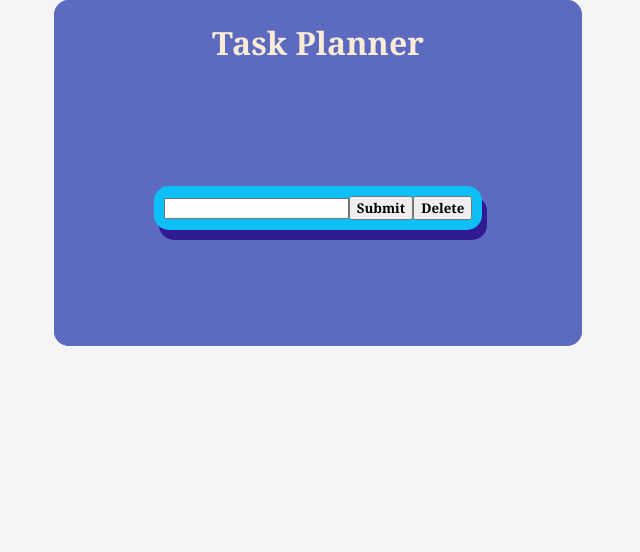
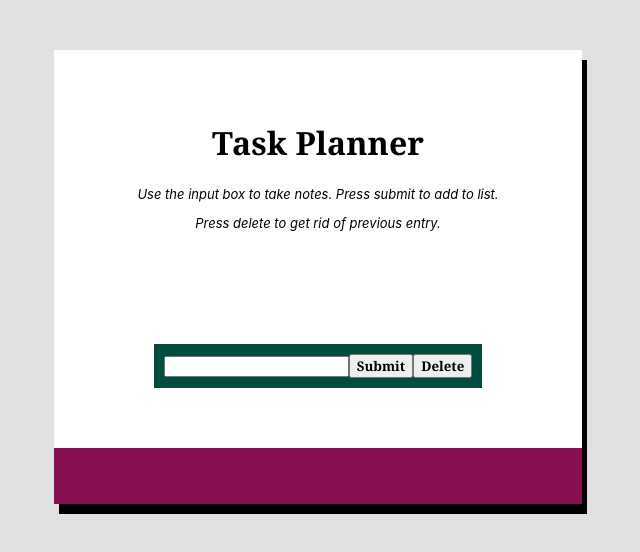
Before and after one commit to nycbeardo/react-todolist, a React (Create React App) app: page / in a window 1280 px wide. Shown: the top 552 px of the page, without its empty margins (322-962 px from the left). Built offline with nearby package versions, Linux system fonts and the light colour scheme.

Commit message:
Design changes

```diff
--- a/src/App.js
+++ b/src/App.js
@@ -36,6 +36,8 @@ export default class App extends Component {
     {return (
       <div>
       <h1>Task Planner</h1>
+      <p>Use the input box to take notes. Press submit to add to list. </p>
+      <p> Press delete to get rid of previous entry.</p>
         <form className="App" onSubmit={this.onSubmit}>
           <input value={this.state.term} onChange={this.onChange} />
           <button>Submit</button>
--- a/src/index.css
+++ b/src/index.css
@@ -8,7 +8,7 @@ html {
 body {
   margin: 0;
   min-height: 100%;
-  background: whitesmoke;
+  background: #e2e1e1;
   font-family: -apple-system, BlinkMacSystemFont, "Segoe UI", "Roboto", "Oxygen",
     "Ubuntu", "Cantarell", "Fira Sans", "Droid Sans", "Helvetica Neue",
     sans-serif;
@@ -24,17 +24,31 @@ body {
 }
 
 div{
-
-  background-color: #5C6BC0;
-  border-radius: 15px;
   display: inline-block;
+  background-color: rgb(253, 253, 253);
+  background: linear-gradient(180deg, rgb(255, 255, 255) 56%, #880E4F 44%) fixed;
+  background: -moz-linear-gradient(180deg, rgb(255, 255, 255) 56%, #880E4F 44%) fixed; /* FF3.6+ */
+    background: -webkit-gradient(180deg, rgb(255, 255, 255) 56%, #880E4F 44%) fixed; /* Chrome,Safari4+ */
+    background: -webkit-linear-gradient(180deg, rgb(255, 255, 255) 56%, #880E4F 44%) fixed; /* Chrome10+,Safari5.1+ */
+    background: -o-linear-gradient(180deg, rgb(255, 255, 255) 56%, #880E4F 44%) fixed; /* Opera 11.10+ */
+    background: -ms-linear-gradient(180deg, rgb(255, 255, 255) 56%, #880E4F 44%) fixed; /* IE10+ */
+    background: linear-gradient(180deg, rgb(255, 255, 255) 56%, #880E4F 44%) fixed; /* W3C */
+  margin-top: 50px;
+  box-shadow: 5px 10px black;
+  border: black;
 
 
 }
 
 h1 {
   font-family: Cambria, Cochin, Georgia, Times, 'Times New Roman', serif;
-  color: antiquewhite;
+  color: rgb(0, 0, 0);
+}
+p{
+  text-align: justify center;
+  font-size: small;
+  font-style: italic;
+  font-stretch: semi-condensed;
 }
 
 button {
@@ -44,14 +58,10 @@ button {
 
 form {
 
-  background-color: rgb(12, 192, 247);
+  background-color: #004D40;
   transition: 0.3s;
  display: inline-block;
-  border-radius: 15px ;
   padding: 10px;
-  box-shadow: 5px 10px  #311B92;
-
-
 }
 
 ul {
@@ -68,8 +78,10 @@ input {
 
 }
 
-form.button {
-  border-radius: 2px;
+
+
+button {
+
 }
 
 code {
```
